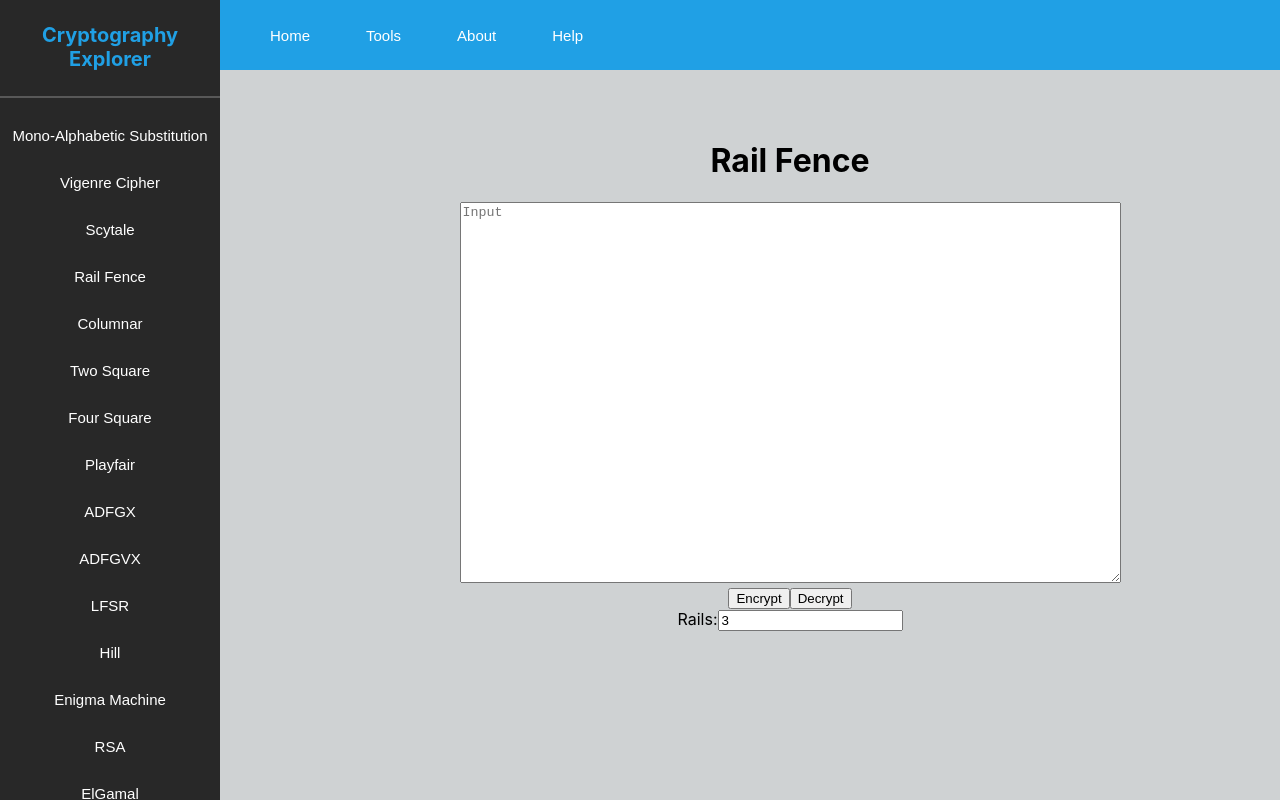
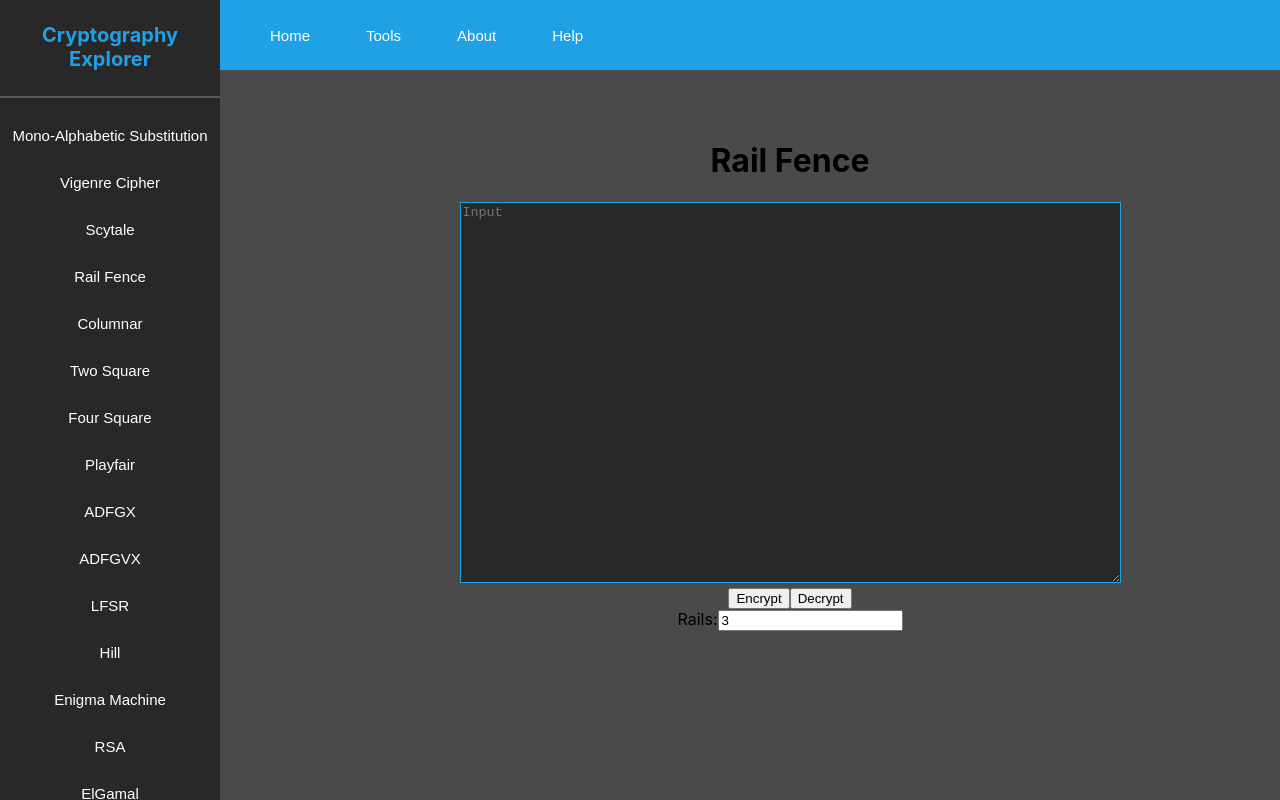
Before and after one commit to nickhudson4/Software-Engineering-Project, a React (Create React App) app in the folder main_app/: page / in a window 1280 px wide. Both pictures are taken after a click on the button "Rail Fence". Built offline with nearby package versions, Linux system fonts and the light colour scheme.

Commit message:
Changed color scheme

```diff
--- a/main_app/src/Components/App.css
+++ b/main_app/src/Components/App.css
@@ -1,6 +1,6 @@
 
 body {
-  background-color: #cfd2d3;
+  background-color: #4b4a4a;
   padding: 0;
   margin: 0;
   /* width: 15%; */
--- a/main_app/src/Components/Body/InnerBody/CipherArea/CipherArea.css
+++ b/main_app/src/Components/Body/InnerBody/CipherArea/CipherArea.css
@@ -7,6 +7,11 @@
   /* padding-right: 300px; */
   padding-top: 50px;
 
+}
+
+.inputOutput_textArea {
+  background-color: #282828;
+  border: 1px solid #20a0e5;
 }
 
 #input_textArea_div {
@@ -20,6 +25,8 @@
   padding-left:90px;
 }
 
+
+
 table {
     border-collapse: collapse;
   }
```
